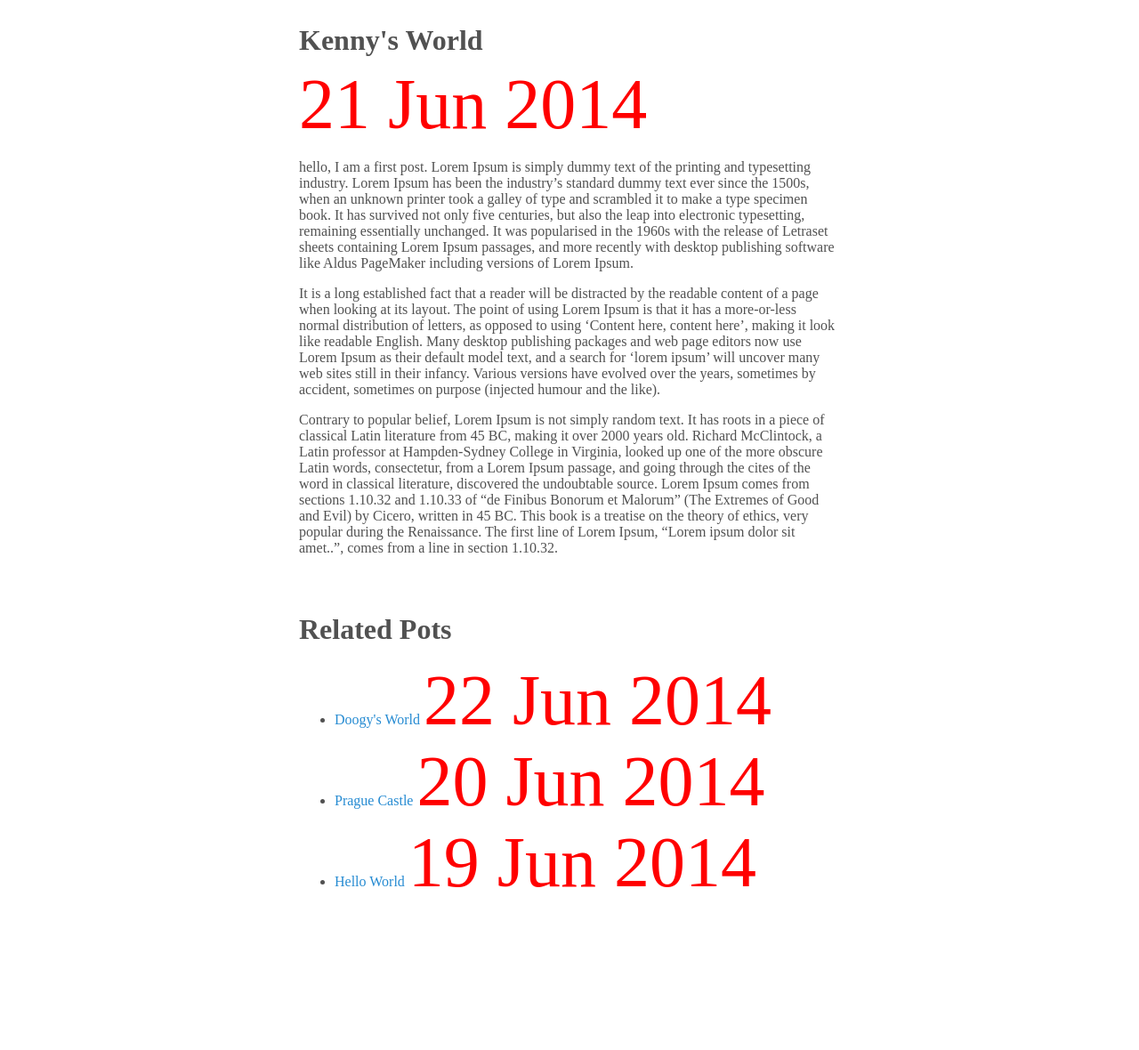
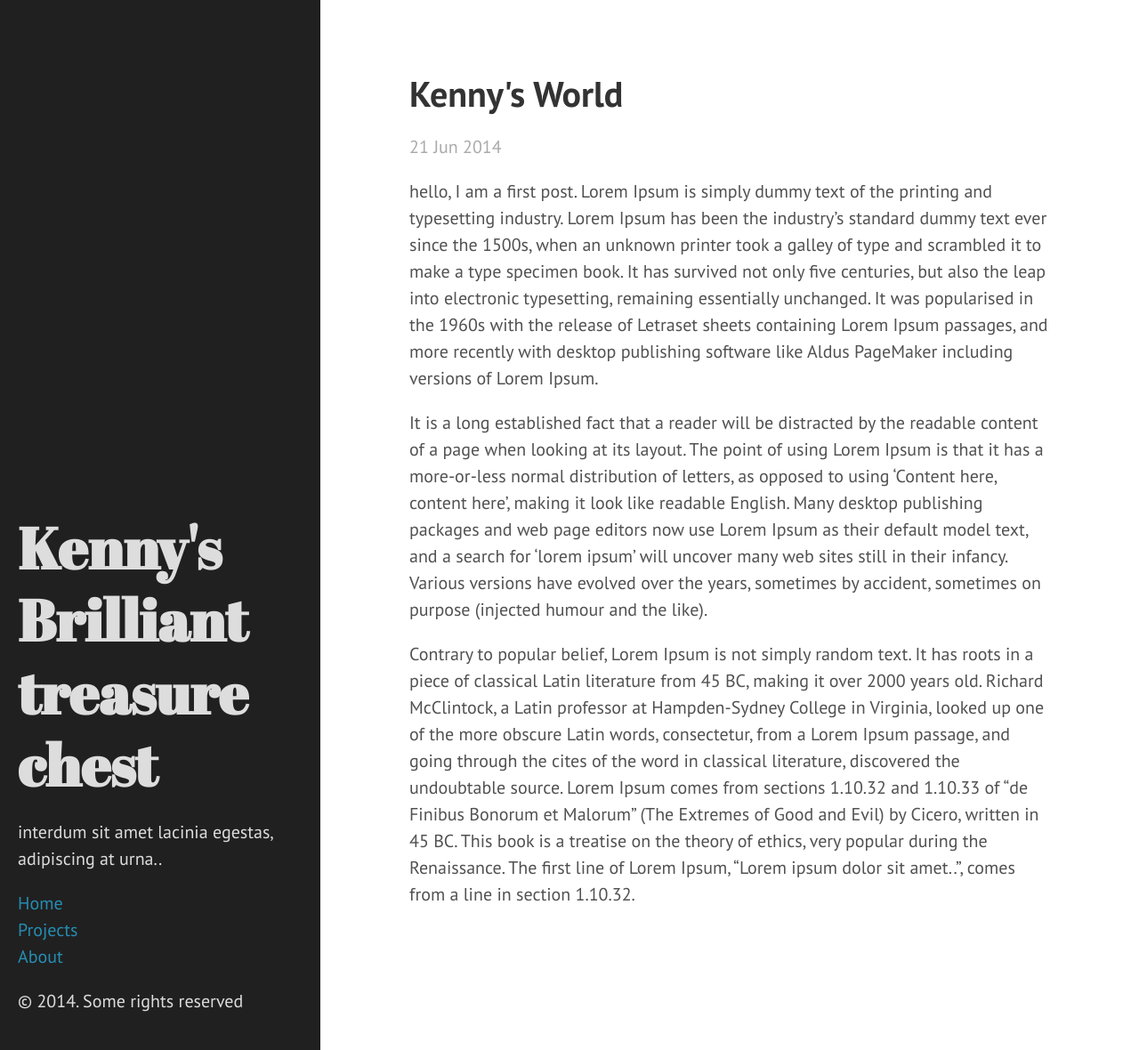
Before and after one commit to kentkong/blog-Tutorial, a Jekyll site: the page built from _posts/2014-06-21-new-post.md.md, in a window 1280 px wide and 1180 px high. Shown: the whole window at 89% size. Built offline with Jekyll 4.4.1, drawn with Linux system fonts in a browser that asks for light colours; Markdown is read by kramdown in place of the engine named in the settings.

Commit message:
paginate

```diff
--- a/_includes/head.html
+++ b/_includes/head.html
@@ -8,8 +8,6 @@
     {{ page.title }} &middot; {{ site.title }}
 {% endif %}
 </title>
-<link rel="shortcut icon" href="">
-<link rel="apple-touch-icon" href="">
-<link rel="alternate" type="application/rss+xml" title="RSS" href="atom.xml">
+<link rel="stylesheet" href="http://fonts.googleapis.com/css?family=PT+Sans:400,400italic,700|Abril+Fatface">
 <link rel="stylesheet" href="style.css">
 </head>
--- /dev/null
+++ b/_includes/sidebar.html
@@ -0,0 +1,21 @@
+<aside>
+        <div id="sticky">
+
+        <header>
+        <h1>Kenny's Brilliant treasure chest</h1>
+
+        <p>interdum sit amet lacinia egestas, adipiscing at urna..</p>
+        </header>
+
+        <nav>
+        <ul>
+        <li><a href="">Home</a></li>
+        <li><a href="">Projects</a></li>
+        <li><a href="">About</a></li>
+        </ul>
+        </nav>
+
+        <p>&copy; 2014. Some rights reserved</p>
+        </div>
+
+</aside>
--- a/_layouts/post.html
+++ b/_layouts/post.html
@@ -1,27 +1,26 @@
 <!DOCTYPE html>
 <html>
+
 {% include head.html %}
+
 </html>
+
 <body>
-<div id="post">
+
+    {% include sidebar.html %}
+
+
+<section id="content">
     <article>
     <h1>{{ page.title }}</h1>
-    <time>{{ page.date | date_to_string }}</time>
+
+    <p><p><time>{{ page.date | date_to_string }}</time></p> </p>
 
     {{ content }}
 
     </article>
 
-    <section id="related">
-    <h1>Related Pots</h1>
-
-    <ul>
-        {% for post in site.related_posts limit:3 %}
-        <li><a href="{{ site.baseurl }}{{ post.url }}">{{ post.title }} <time>{{ post.date | date_to_string }}</time></a></li>
-        {% endfor %}
-    </ul>
-
-    </section>
+</section>
 
 </div>
 </body>
--- a/style.css
+++ b/style.css
@@ -1,71 +1,240 @@
-html, body {
-    margin: 0;
-    padding: 0;
+/*
+    GLOBAL STYLES
+*/
+
+* {
+    box-sizing: border-box;
+    -webkit-box-sizing: border-box;
+    -moz-box-sizing: border-box;
 }
 
-html, {
-
-    font-family: "helvetica Neue", Helvetica, Arial, sans-serif;
-    font-size: 16px;
+html {
+    font-family: "PT Sans", Helvetica, Arial, sans-serif;
+    font-size: 18px;
     line-height: 1.5;
 }
 
-body {
-    color: #515151;
+@media (min-width: 38rem) {
+    html {
+    font-size: 20px;
+    }
 }
 
-a {
-    color: #268bd2;
-    text-decoration: none;
+@media (min-width: 48rem) {
+    html {
+    font-size: 16px
+    }
+}
+
+@media (min-width:64rem) {
+    html {
+    font-size: 20px;
+    }
+}
+
+body {
+    margin: 0;
+    padding: 0;
+    color: #515151;
+    -webkit-text-size-adjust: 100%;
+    -ms-text-size-adjust: 100%
+}
+
+/* SIDEBAR
+
+*/
+
+aside {
+    background: #202020;
+    color: #ddd;
+    text-align: center;
+    padding: 2rem;
+}
+
+@media (min-width: 48rem) {
+
+    aside {
+        position: fixed;
+        top: 0;
+        bottom: 0;
+        width: 18rem;
+        text-align: left;
 
     }
 
+    #sticky {
+    position: absolute;
+    right: 1rem;
+    left: 1rem;
+    bottom: 1rem;
+    }
+
+}
+
+header h1 {
+    color: #ddd;
+    font-family: "Abril Fatface", serif;
+    font-size: 3.25rem;
+    line-height: 1 rem;
+    margin-bottom: 1rem;
+}
+
+nav ul {
+    list-style: none;
+    padding-left: 0;
+    margin-left: 0;
+}
+
+nav li a {
+    display: block;
+
+}
+
+#intro {
+    font-size: 1.25rem;
+}
+
+/*
+    CONTENT
+*/
+#content {
+    max-width: 38rem;
+    margin: 0 auto;
+    padding: 4rem 1rem;
+}
+
+@media (min-width: 48rem) {
+    #content {
+    margin-left: 20rem;
+    margin-right: 2rem;
+}
+
+@media (min-width: 64rem) {
+    #content {
+    margin-left: 22rem;
+    margin-right: 4rem;
+    }
+}
+
+/*
+        TYPOGRAPHY
+*/
+
+a {
+    color: #268db2;
+    text-decoration: none;
+}
+
+a:hover {
+    text-decoration: underline;
+
+}
+
+
     h1, h2, h3, h4, h5, h6 {
     margin-bottom: .5rem;
+    font-weight: bold;
+    line-height: 1.25;
+    color: #313131;
+}
+
+h1 {
+    font-size: 2rem;
+}
+
+h2 {
+    font-size: 1.5rem;
+    margin-top: 1rem;
+}
+
+h3 {
+    font-size: 1.25rem;
+}   margin-top: 1.5rem;
+
+h4, h5, h6 {
+    font-size: 1.25rem;
+    margin-top: 1.5rem;
+}
+
+p {
+    font-size: 1rem;
+    margin-top: 0;
+}
+
+strong {
+    color: #333;
+}
+
+ul, ol {
+    margin-top: 0;
+    margin-bottom: 1rem;
+}
+
+hr {
+    position: relative;
+    margin: 1.5rem 0;
+    border: 1.5rem;
+    border-top: 1px solid #bbb;
+    border-bottom: 1px solid #fff;
+}
+
+blockquote {
+    padding: .5rem 1rem;
+    margin: 8.rem 0;
+    color: #777;
+    border-left: .25rem solid #e5e5e5;
+}
+
+@media (min-width: 30rem) {
+    padding-right: 5rem;
+    padding-left: 1.25rem;
+}
+
+blockquote p:last-child {
+    margin-bottom: 0;
+
+}
+
+article h1, article h1 a {
+    color: #333;
+    margin-top: 0;
+
+}
+
+article  {
+    margin-bottom: 4em;
 
 }
 
 time {
-    color: red;
-    font-size: 5em !important;
-}
-
-h1 { font-size: 2em }
+    color: #aaa;
 
 }
 
-h2 { font-size: 1em;
-    margin-top: 1em;
+#paginate {
+    overflow: hidden;
+    margin: 0-1em;
+    color: #bbb;
+    text-align: center;
+}
+
+#paginate span, #paginate a {
+    display: block;
+    padding: 1rem;
+    border: 1px solid #eee;
+}
+
+@media (min-width: 30rem) {
+
+    #paginate {
+        margin: 3rem 0;
 
     }
 
-h3 { font-size: 1.25em; }
+    #paginate span, #paginate a {
+        float: left;
+        width: 50%
 
     }
 
-h4, h5, h6 {font-size: 1em;
-    margin-top: 1em;
-    font-size:  1em;
 }
-
-p }
-    margin-top: 0;
-    margin-bottom: 1em;
-}
-
-article time {
-    display: block:
-    margin-top: 0;
-    margin-bottom: 1em;
-    color: #999
-}
-
-body > div {
-    max-width: 38em;
-    padding: 0 1em;
-    margin: 0 auto;
-}
-
-article {
-    margin-bottom: 4em;
-}
```
Also changed, not shown: _layouts/master.html (+9 -1 lines), _layouts/page.html (+12 -4 lines), index.html (+15 -3 lines). Lines whose indentation alone changed are shown as unchanged.
